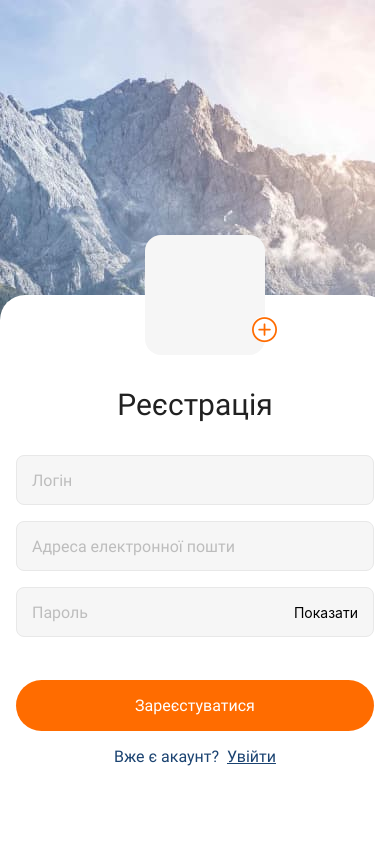
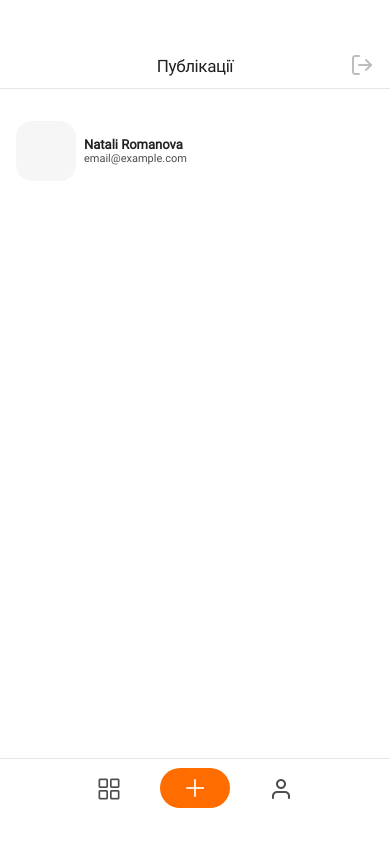
Before and after one commit to UserAndrii/react-native-profile-project, a React Native app: screen / in a window 390 px wide. Built offline with nearby package versions, Linux system fonts and the light colour scheme.

Commit message:
styles for working with the keyboard

```diff
--- a/App.js
+++ b/App.js
@@ -3,6 +3,7 @@ import {
   ImageBackground,
   KeyboardAvoidingView,
   StyleSheet,
+  View,
 } from "react-native";
 
 import RegistrationScreen from "./src/screens/RegistrationScreen";
@@ -23,16 +24,29 @@ export default function App() {
   }
 
   return (
-    <ImageBackground source={bgImage} style={styles.backgroundImage}>
-      {screens ? <RegistrationScreen /> : <LoginScreen />}
+    <>
+      <ImageBackground source={bgImage} style={styles.backgroundImage}>
+        <PostsScreen />
 
-      {/* <PostsScreen /> */}
-    </ImageBackground>
+        {/* {screens ? <RegistrationScreen /> : <LoginScreen />} */}
+        <View style={styles.placeholder}></View>
+      </ImageBackground>
+    </>
   );
 }
 
 const styles = StyleSheet.create({
   backgroundImage: {
+    position: "relative",
     flex: 1,
   },
+
+  placeholder: {
+    position: "absolute",
+    bottom: 0,
+    left: 0,
+    backgroundColor: "#FFFFFF",
+    height: 400,
+    width: "100%",
+  },
 });
--- a/src/screens/LoginScreen.jsx
+++ b/src/screens/LoginScreen.jsx
@@ -2,7 +2,6 @@ import {
   Keyboard,
   KeyboardAvoidingView,
   Platform,
-  ScrollView,
   StyleSheet,
   Text,
   TouchableWithoutFeedback,
@@ -15,23 +14,27 @@ import AuthorisationLinkTo from "../components/AuthorisationLinkTo";
 
 export default function LoginScreen() {
   return (
+    <>
       <TouchableWithoutFeedback onPress={Keyboard.dismiss}>
         <KeyboardAvoidingView
           behavior={Platform.OS == "ios" ? "padding" : "height"}
+          style={{ flex: 1, justifyContent: "flex-end", zIndex: 10 }}
         >
           <View style={styles.container}>
             <Text style={styles.title}>Увійти</Text>
 
             <LoginForm />
-
+          </View>
+        </KeyboardAvoidingView>
+      </TouchableWithoutFeedback>
+      <View style={styles.auth}>
         <ButtonFormSubmit text="Зареєстуватися" />
         <AuthorisationLinkTo
           question="Немає акаунту? "
           action="Зареєструватися"
         />
       </View>
-      </KeyboardAvoidingView>
-    </TouchableWithoutFeedback>
+    </>
   );
 }
 
@@ -43,8 +46,14 @@ const styles = StyleSheet.create({
     borderTopRightRadius: 25,
     paddingHorizontal: 16,
     paddingTop: 32,
+    backgroundColor: "#FFFFFF",
+  },
+
+  auth: {
+    backgroundColor: "#FFFFFF",
+    paddingHorizontal: 16,
     paddingBottom: 144,
-    backgroundColor: "#FFFFFF",
+    zIndex: 10,
   },
 
   title: {
--- a/src/screens/PostsScreen.jsx
+++ b/src/screens/PostsScreen.jsx
@@ -24,6 +24,7 @@ const styles = StyleSheet.create({
     paddingTop: 55,
     paddingBottom: 34,
     backgroundColor: "#FFFFFF",
+    zIndex: 10,
   },
 
   main: {
--- a/src/screens/RegistrationScreen.jsx
+++ b/src/screens/RegistrationScreen.jsx
@@ -3,7 +3,6 @@ import {
   Keyboard,
   KeyboardAvoidingView,
   Platform,
-  ScrollView,
   StyleSheet,
   Text,
   TouchableWithoutFeedback,
@@ -17,16 +16,18 @@ import AuthorisationLinkTo from "../components/AuthorisationLinkTo";
 
 export default function RegistrationScreen() {
   return (
+    <>
       <TouchableWithoutFeedback onPress={Keyboard.dismiss}>
         <KeyboardAvoidingView
           behavior={Platform.OS == "ios" ? "padding" : "height"}
-        style={{ flex: 1, justifyContent: "flex-end" }}
+          style={{ flex: 1, justifyContent: "flex-end", zIndex: 10 }}
         >
           <View style={styles.container}>
             <ImageBackground style={styles.avatar}>
               <View style={styles.icon}>
                 <AntDesign name="pluscircleo" size={25} color="#FF6C00" />
               </View>
+
               {/* <View style={styles.icon}>
               <AntDesign name="closecircleo" size={25} color="#BDBDBD" />
             </View> */}
@@ -35,25 +36,32 @@ export default function RegistrationScreen() {
             <Text style={styles.title}>Реєстрація</Text>
 
             <RegistrationForm />
-
+          </View>
+        </KeyboardAvoidingView>
+      </TouchableWithoutFeedback>
+      <View style={styles.auth}>
         <ButtonFormSubmit text="Зареєстуватися" />
         <AuthorisationLinkTo question="Вже є акаунт? " action="Увійти" />
       </View>
-      </KeyboardAvoidingView>
-    </TouchableWithoutFeedback>
+    </>
   );
 }
 
 const styles = StyleSheet.create({
   container: {
     position: "relative",
-    justifyContent: "flex-end",
     borderTopLeftRadius: 25,
     borderTopRightRadius: 25,
     paddingHorizontal: 16,
     paddingTop: 92,
+    backgroundColor: "#FFFFFF",
+  },
+
+  auth: {
+    backgroundColor: "#FFFFFF",
+    paddingHorizontal: 16,
     paddingBottom: 78,
-    backgroundColor: "#FFFFFF",
+    zIndex: 10,
   },
 
   avatar: {
```
Lines whose indentation alone changed are shown as unchanged.
